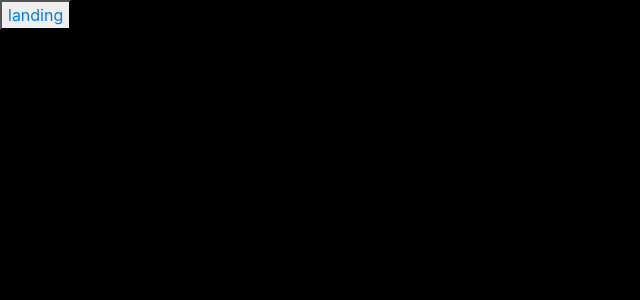
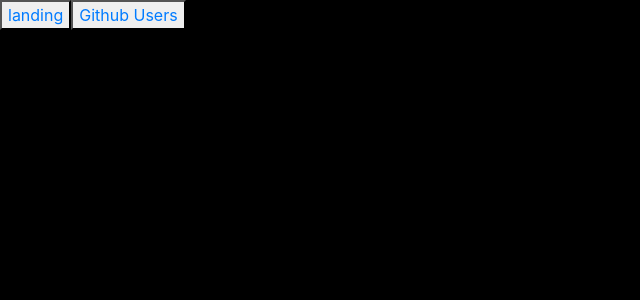
Before and after one commit to Vincent-kipngeno/Git-Explore, an Angular app: page / in a window 1280 px wide. Shown: the top 300 px of the page, without its empty margins (0-640 px from the left). Built offline with nearby package versions, Linux system fonts and the light colour scheme.

Commit message:
add update username function to user-service.ts, add a button to app.component.html that links to github user page

```diff
--- a/src/app/User-service/user.service.ts
+++ b/src/app/User-service/user.service.ts
@@ -71,8 +71,8 @@ export class UserService {
   	.pipe(map(res => res));
   }
 
-   /*updateUserName(username: string){
+   updateUserName(username: string){
      this.userName = username;
-   }*/
+   }
 
 }
--- a/src/app/app.component.html
+++ b/src/app/app.component.html
@@ -1,2 +1,3 @@
 <button type="button" name="button"><a routerLink="/landing">landing</a></button>
+<button type="button" name="button"><a routerLink="/users">Github Users</a></button>
 <router-outlet></router-outlet>
--- a/src/app/github-users/github-users.component.ts
+++ b/src/app/github-users/github-users.component.ts
@@ -30,7 +30,7 @@ export class GithubUsersComponent implements OnInit {
   }
 
   goToUrl(){
-    this.router.navigate(['/landing','vincent-kipngeno']);
+    this.router.navigate(['/landing',this.userName]);
   }
 
 
```
